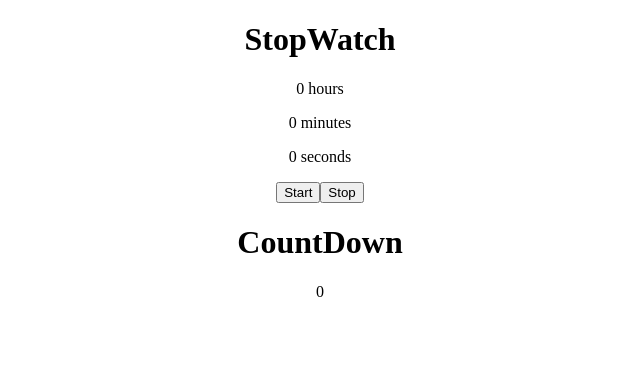
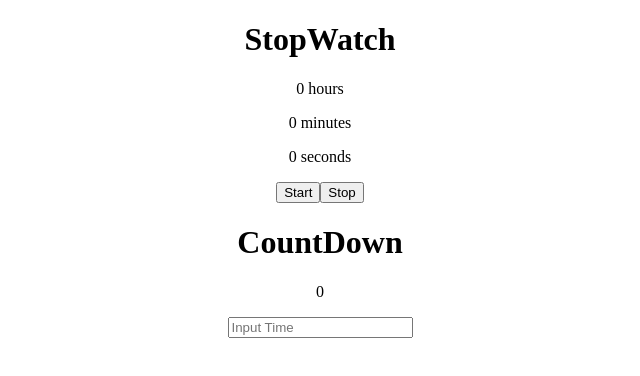
Before and after one commit to Samson300/time-master-react, a React (Create React App) app: page / in a window 1280 px wide. Shown: the top 376 px of the page, without its empty margins (320-960 px from the left). Built offline with nearby package versions, Linux system fonts and the light colour scheme.

Commit message:
adds input to change countdown time

```diff
--- a/src/App.js
+++ b/src/App.js
@@ -13,7 +13,8 @@ class App extends React.Component {
       minutes: 0,
       hours: 0,
       start: 0,
-      countdown: 0
+      countdown: 0,
+      total: ''
     }
   }
 
@@ -55,6 +56,12 @@ stopTimer = () => {
   })
 }
 
+setCountDownTime = (time) => {
+  this.setState({
+    countdown: time
+  })
+}
+
 componentDidMount() {
   setInterval(() => {
     this.increment()
@@ -69,7 +76,7 @@ render() {
       <Stopwatch seconds={this.state.seconds} minutes={this.state.minutes} hours={this.state.hours}/>
       <StartButton startTimer={this.startTimer}/>
       <StopButton stopTimer={this.stopTimer} />
-      <CountDown countdown={this.state.countdown} />
+      <CountDown countdown={this.state.countdown} setCountDownTime={this.setCountDownTime} />
     </div>
   );
 }
--- a/src/components/CountDown.js
+++ b/src/components/CountDown.js
@@ -5,6 +5,21 @@ export default function CountDown(props) {
         <div>
             <h1>CountDown</h1>
             <p>{props.countdown}</p>
+            <form>
+            <div class="form-group">
+                <p></p>
+                <input
+                    value={props.total}
+                    onChange={(e) => {
+                        props.setCountDownTime(e.target.value);
+                    }}
+                    type="number"
+                    className="form-control"
+                    id="totalTime"
+                    placeholder="Input Time"
+                ></input>
+            </div>
+        </form>
         </div>
     )
 }
```
